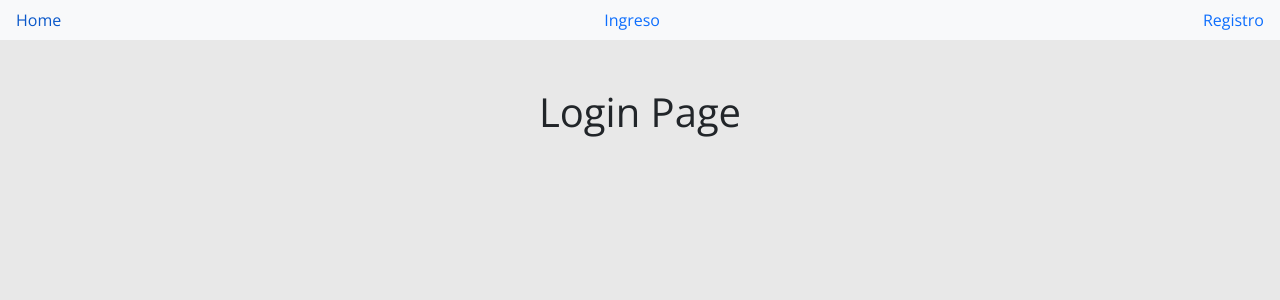
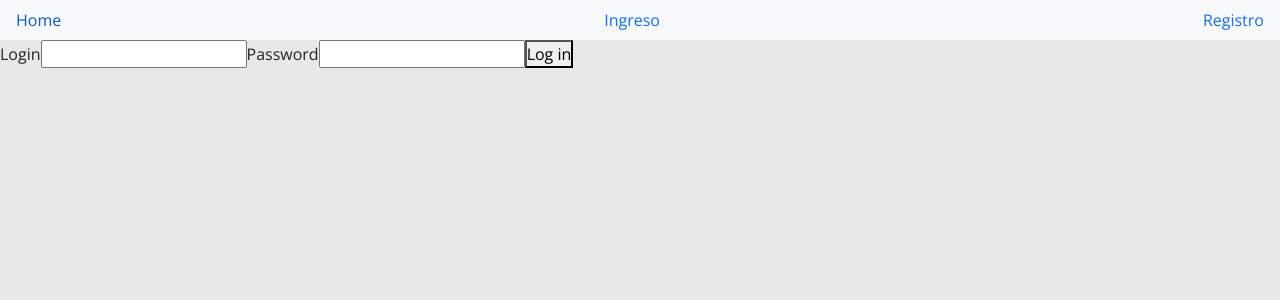
Before and after one commit to nallende/EscalabsTareaNodeJs_FrontEnd, a React (Create React App) app: page /login in a window 1280 px wide. Shown: the top 300 px of the page. Built offline with nearby package versions, Linux system fonts and the light colour scheme.

Commit message:
Commit Miercoles 22

```diff
--- a/package.json
+++ b/package.json
@@ -13,10 +13,12 @@
     "react-redux": "^7.2.6",
     "react-router-dom": "^5.2.0",
     "react-scripts": "^5.0.0",
+    "react-toastify": "^8.1.0",
     "redux": "^4.1.2",
     "redux-devtools-extension": "^2.13.9",
     "start": "^5.1.0",
-    "web-vitals": "^0.2.4"
+    "web-vitals": "^0.2.4",
+    "yup": "^0.32.11"
   },
   "scripts": {
     "start": "react-scripts start",
--- a/src/App.jsx
+++ b/src/App.jsx
@@ -1,8 +1,8 @@
 import { BrowserRouter, Switch, Route } from "react-router-dom";
 import Home from "./booking/Home";
-import Login from "./auth/Login";
-import Registro from "./auth/Registro";
-import './auth/registro.css';
+import Login from "./components/Login";
+import Registro from "./components/Registro";
+import './components/registro.css';
 import TopNav from './components/TopNav'
 
 function App() {
--- /dev/null
+++ b/src/actions/auth.jsx
@@ -0,0 +1,5 @@
+import axios from 'axios'
+export const register = async(user) => await axios.post(`${process.env.REACT_APP_API}/register`, user);
+
+
+export const login = async(user) => await axios.post(`${process.env.REACT_APP_API}/login`, user);
--- a/src/auth/Login.jsx
+++ /dev/null
@@ -1,5 +0,0 @@
-const Login = () => {
-  return <div className="container-fluid h1 p-5 text-center">Login Page</div>;
-};
-
-export default Login;
--- /dev/null
+++ b/src/components/Login.jsx
@@ -0,0 +1,78 @@
+
+import axios from "axios";
+import {login } from "../actions/auth";
+import React from "react";
+import {useFormik} from 'formik'
+import * as Yup from 'yup'
+
+export const Login = () => {
+  const {handleSubmit, handleChange, values, touched, errors, handleBlur} = useFormik({
+    initialValues: {
+      login: '',
+      password: ''
+    },
+    validationSchema: Yup.object({
+      login: Yup.string().email().max(40, 'Correo Login debe ser menor a 40 caracteres').required('Required'),
+      password: Yup.string()
+      .required("Por Favor Ingrese Clave")
+      .min(4, "Clave muy Corta")
+      .max(8, "Excede Maximo Caracteres")
+      .test("isValidPass", " is not valid", (value, context) => {
+        const hasUpperCase = /[A-Z]/.test(value);
+        const hasLowerCase = /[a-z]/.test(value);
+        const hasNumber = /[0-9]/.test(value);
+        const hasSymbole = /[!@#%&]/.test(value);
+        let validConditions = 0;
+        const numberOfMustBeValidConditions = 3;
+        const conditions = [hasLowerCase, hasUpperCase, hasNumber, hasSymbole];
+        conditions.forEach((condition) =>
+          condition ? validConditions++ : null
+        );
+        if (validConditions >= numberOfMustBeValidConditions) {
+          return true;
+        }
+        return false;
+      })
+    }),
+    onSubmit: ({login, password}) => {
+      alert(`Login: ${login}, exisitoso`);
+      		axios.post(`${process.env.REACT_APP_API}/login`,{login, password})
+					console.log('login enviado');
+					console.log(login, password)
+    }
+  })
+
+  return (
+    <form onSubmit={handleSubmit}>
+      <header>
+       </header>
+      <label htmlFor="login">Login</label>
+      <input
+        value={values.login}
+        onChange={handleChange}
+        onBlur={handleBlur}
+        id="login"
+        name="login"
+        type="text"
+      />
+      {touched.login && errors.login ? (
+        <div>{errors.login}</div>
+      ): null}
+      <label htmlFor="password">Password</label>
+      <input
+        value={values.password}
+        onChange={handleChange}
+        onBlur={handleBlur}
+        id="password"
+        name="password"
+        type="password"
+      />
+      {touched.password && errors.password ? (
+        <div>{errors.password}</div>
+      ): null}
+      <button type="submit">Log in</button>
+    </form>
+  );
+};
+
+export default Login
--- a/src/auth/Registro.jsx
+++ b/src/components/Registro.jsx
@@ -1,6 +1,7 @@
 import React, {useState} from 'react';
 import { Formik, Form, Field, ErrorMessage } from 'formik';
 import axios from "axios";
+import {register} from "../actions/auth";
 
 
 const Registro = () => {
@@ -35,7 +36,7 @@ const Registro = () => {
                    // Validacion Password
 					if(!valores.password){
 						errores.password = 'Por favor ingresa una Clave debe tener entre 4 y 8 dígitos e incluir al menos un dígito numérico '
-					} else if(!/^(?=.*\d).{4,8}$/.test(valores.password)){
+					} else if(!/^[A-Z],[a-z],[!@#%&],(?=.*\d).{4,8}$/.test(valores.password)){
 						errores.password = 'La contraseña debe tener entre 4 y 8 dígitos e incluir al menos un dígito numérico.'
 					}
 
```
Also changed, not shown: src/components/log-in.png (added), src/components/registro.css (renamed from src/auth/registro.css), 1 other file (tests, documents, lock files or other folders).
